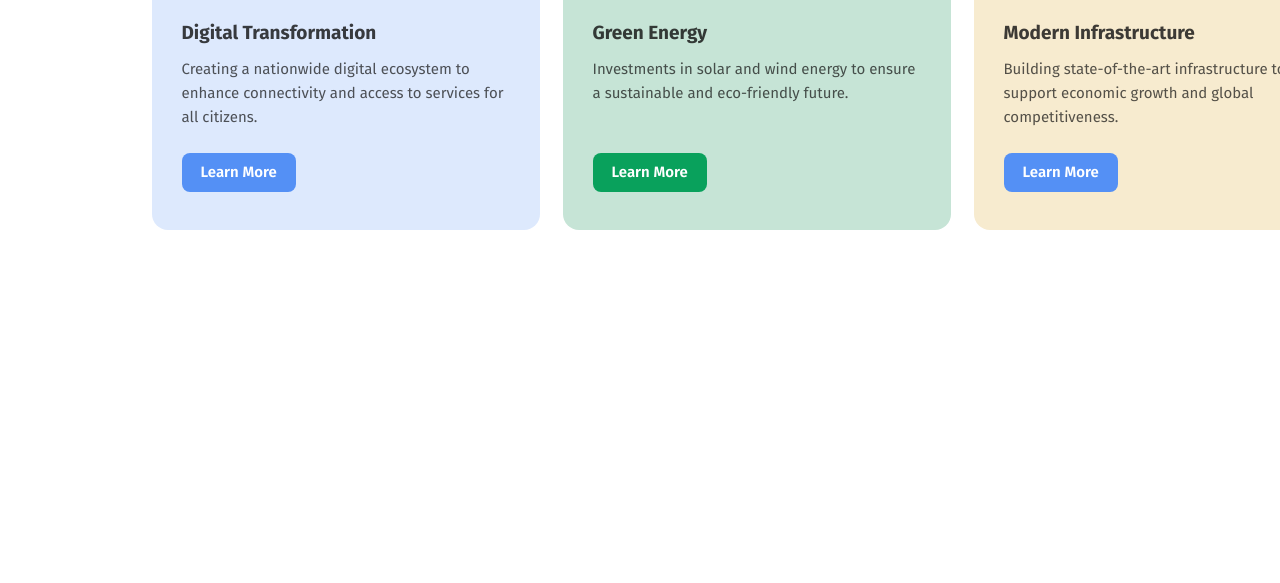
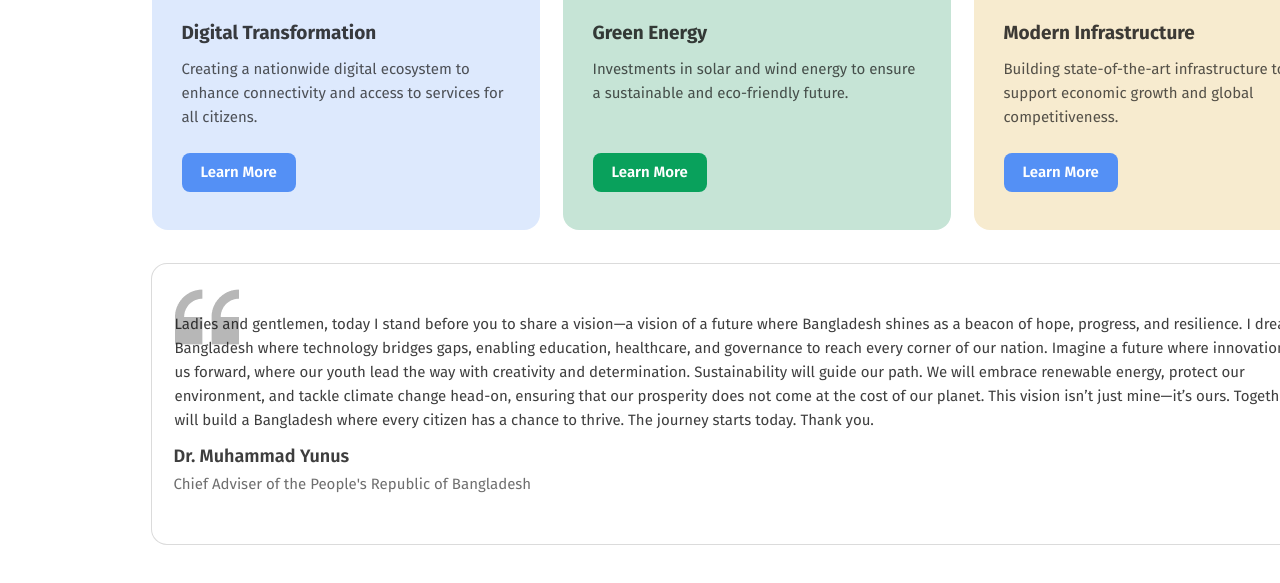
Before and after one commit to codeSmith-006/Ass-001-BANGLADESH-2.0, a plain HTML site: page index.html in a window 1280 px wide. Shown: the part 947-1530 px from the top of the page. Drawn offline with Linux system fonts and the light colour scheme.

Commit message:
finished vision of future

```diff
--- a/Styles/style.css
+++ b/Styles/style.css
@@ -131,13 +131,14 @@ main {
     width: 1513px;
     height: 4285px;
     display: flex;
-    align-items: flex-start;
-    justify-content: center;
+    flex-direction: column;
+    justify-content: flex-start;
+    align-items: center;
 }
 
 main .content-vision {
     width: 1210px;
-    height: 765px;
+    height: 438px;
 }
 
 main .content-vision > .title {
@@ -248,3 +249,73 @@ main .content-vision .visions .vision button:hover {
     color: #264653;
     background: #2a9d8f;
 }
+
+main .content-quote {
+    width: 1210px;
+    border: 1px solid rgba(14, 14, 14, 0.15);
+    border-radius: 16px;
+    background: rgb(255, 255, 255);
+    display: flex;
+    flex-direction: column;
+    justify-content: flex-start;
+    align-items: center;
+    padding-top: 48px;
+    padding-bottom: 48px;
+    z-index: -2;
+    margin-top: 32px;
+
+}
+
+main .content-quote .speech {
+    width: 1164px;
+    margin-left: 22px;
+    margin-right: 22px;
+    margin-bottom: 12px;
+
+}
+
+main .content-quote .speecher {
+    width: 1210px;
+    height: 52px;
+}
+
+main .content-quote .speech img {
+    z-index: -1;
+    position: absolute;
+    top: 1232px;
+}
+
+main .content-quote .speech p {
+    position: relative;
+    color: rgba(14, 14, 14, 0.8);
+    font-family: Fira Sans;
+    font-size: 15px;
+    font-weight: 400;
+    line-height: 24px;
+    letter-spacing: 0%;
+    text-align: left;
+    z-index: 1;
+}
+
+main .content-quote .speecher .name {
+    color: rgba(14, 14, 14, 0.8);
+    font-family: Fira Sans;
+    font-size: 18px;
+    font-weight: 600;
+    line-height: 24px;
+    letter-spacing: 0%;
+    text-align: left;
+    margin-left: 22px;
+    margin-bottom: 4px;
+}
+
+main .content-quote .speecher .position {
+    color: rgba(14, 14, 14, 0.6);
+    font-family: Fira Sans;
+    font-size: 15px;
+    font-weight: 400;
+    line-height: 24px;
+    letter-spacing: 0%;
+    text-align: left;
+    margin-left: 22px;
+}
--- a/index.html
+++ b/index.html
@@ -82,6 +82,18 @@
 
         </div>
 
+        <div class="content-quote">
+            <div class="speech">
+                <img src="./assets/quote-bg.png" alt="">
+                <p>Ladies and gentlemen, today I stand before you to share a vision—a vision of a future where Bangladesh shines as a beacon of hope, progress, and resilience. I dream of a Bangladesh where technology bridges gaps, enabling education, healthcare, and governance to reach every corner of our nation. Imagine a future where innovation drives us forward, where our youth lead the way with creativity and determination. Sustainability will guide our path. We will embrace renewable energy, protect our environment, and tackle climate change head-on, ensuring that our prosperity does not come at the cost of our planet. This vision isn’t just mine—it’s ours. Together, we will build a Bangladesh where every citizen has a chance to thrive. The journey starts today. Thank you.</p>
+            </div>
+
+            <div class="speecher">
+                <p class="name">Dr. Muhammad Yunus</p>
+                <p class="position">Chief Adviser of the People's Republic of Bangladesh</p>
+            </div>
+        </div>
+
       </main>
 
       <!-- Footer section -->
```
